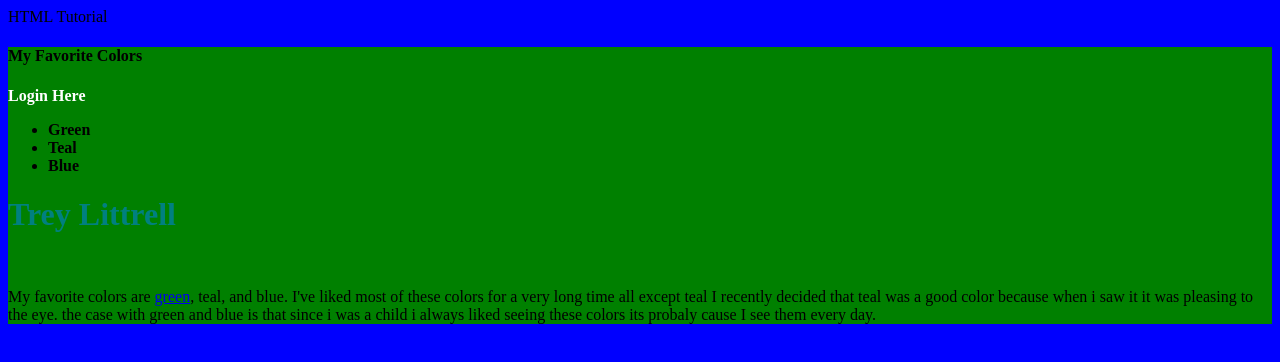
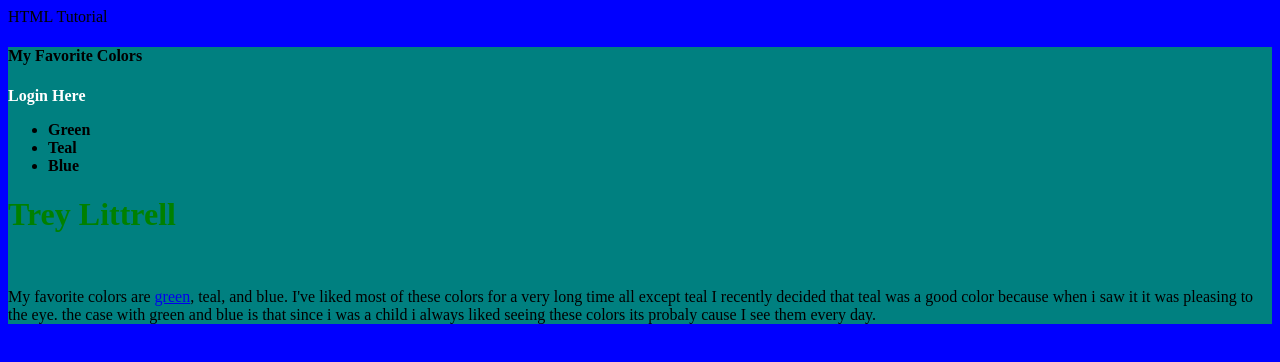
Before and after one commit to trey99/treylittrell, a plain HTML site: page index.html in a window 1280 px wide. Drawn offline with Linux system fonts and the light colour scheme.

Commit message:
color changes

```diff
--- a/styles.css
+++ b/styles.css
@@ -1,10 +1,10 @@
 h1 {
-color: teal;
+color: green;
 
 }
 
 .container{
-background-color: green;
+background-color: teal;
 
 
 
```
